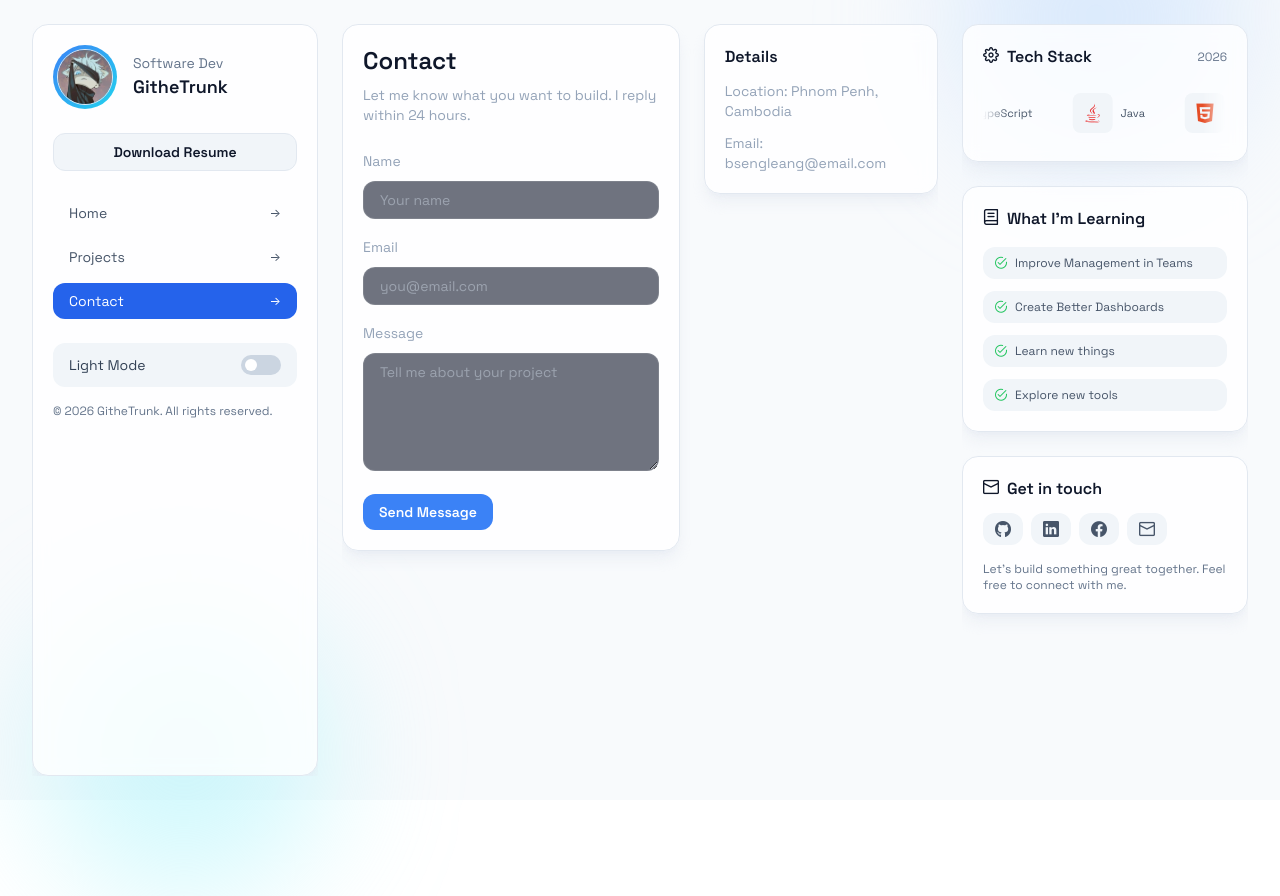
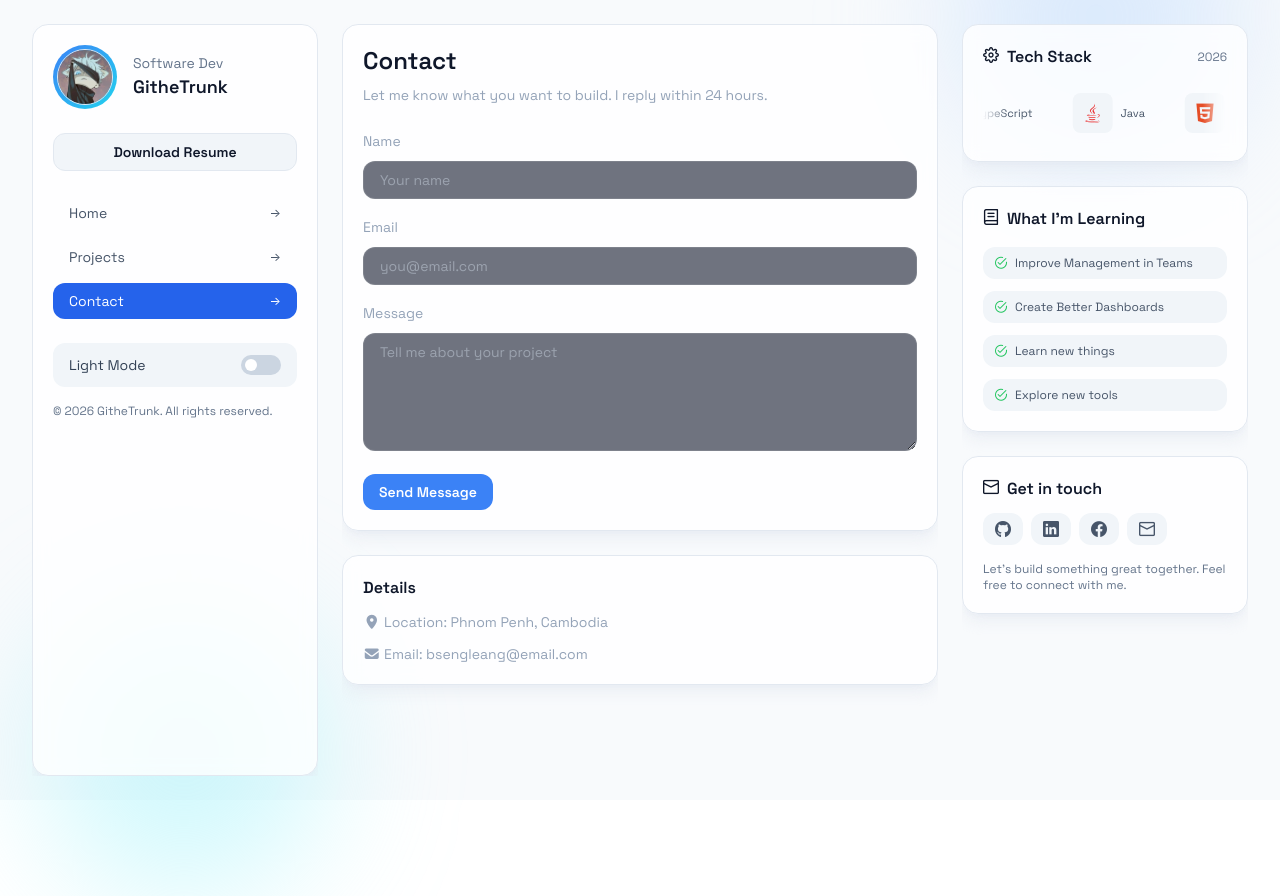
Before and after one commit to GitheTrunk/leang-portfolio, a Vue app: page /contact in a window 1280 px wide. Built offline with nearby package versions, Linux system fonts and the light colour scheme.

Commit message:
modify space for contact view

```diff
--- a/src/views/ContactView.vue
+++ b/src/views/ContactView.vue
@@ -35,7 +35,7 @@ const sendMessage = async () => {
 </script>
 
 <template>
-  <div class="grid grid-cols-12 gap-6">
+  <div class="flex flex-col gap-6">
     <div class="col-span-12 lg:col-span-7">
       <GlassCard>
         <h1 class="text-2xl font-semibold">Contact</h1>
@@ -89,8 +89,8 @@ const sendMessage = async () => {
       <GlassCard>
         <h3 class="font-semibold mb-3">Details</h3>
         <div class="space-y-3 text-sm text-slate-400">
-          <p>Location: Phnom Penh, Cambodia</p>
-          <p>Email: bsengleang@email.com</p>
+          <p><i class="fas fa-map-marker-alt"></i> Location: Phnom Penh, Cambodia</p>
+          <p><i class="fas fa-envelope"></i> Email: bsengleang@email.com</p>
         </div>
       </GlassCard>
     </div>
```
